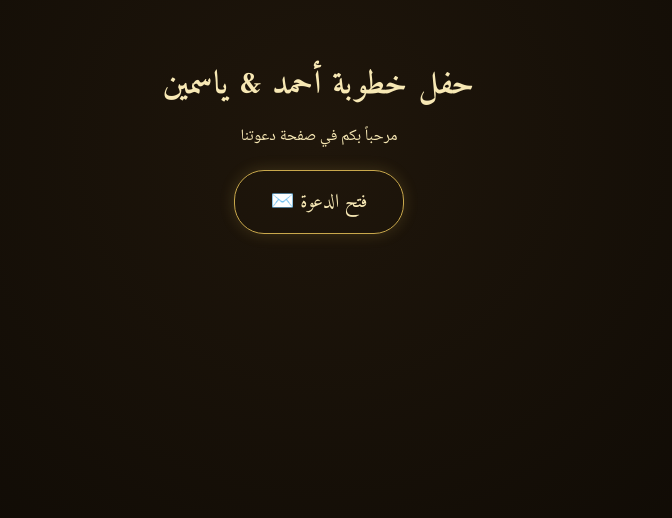
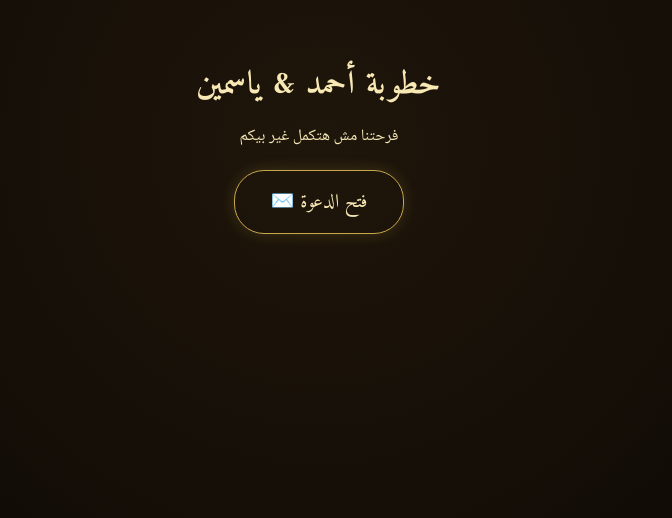
Before and after one commit to Masokratt/nour, a plain HTML site: page index.html in a window 1280 px wide. Shown: the part 255-773 px from the top of the page, without its empty margins (321-993 px from the left). Drawn offline with Linux system fonts and the light colour scheme.

Commit message:
Add files via upload

```diff
--- a/index.html
+++ b/index.html
@@ -3,7 +3,7 @@
 <head>
 <meta charset="UTF-8">
 <meta name="viewport" content="width=device-width, initial-scale=1.0">
-<title>حفل خطوبة أحمد & ياسمين</title>
+<title>خطوبة أحمد & ياسمين</title>
 <link rel="preconnect" href="https://fonts.googleapis.com">
 <link rel="preconnect" href="https://fonts.gstatic.com" crossorigin>
 <link href="https://fonts.googleapis.com/css2?family=Amiri:ital,wght@0,400;0,700;1,400;1,700&family=Noto+Naskh+Arabic:wght@400;500;600&display=swap" rel="stylesheet">
@@ -239,8 +239,8 @@ body {
 <body>
 
 <div id="splashOverlay">
-  <h2 class="splash-title">حفل خطوبة أحمد & ياسمين</h2>
-  <p>مرحباً بكم في صفحة دعوتنا</p>
+  <h2 class="splash-title"> خطوبة أحمد & ياسمين</h2>
+  <p>فرحتنا مش هتكمل غير بيكم</p>
   <button class="splash-btn" onclick="openInvitation()">فتح الدعوة ✉️</button>
 </div>
 
```
